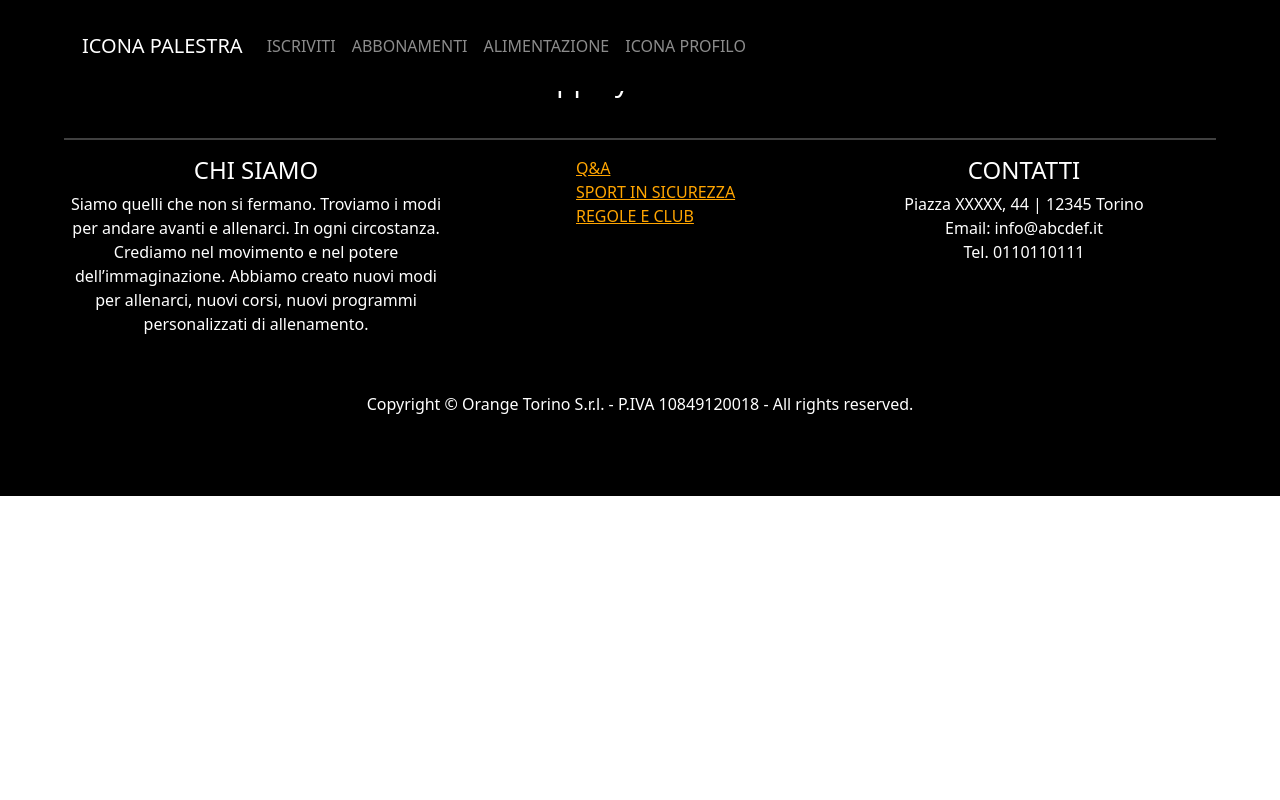
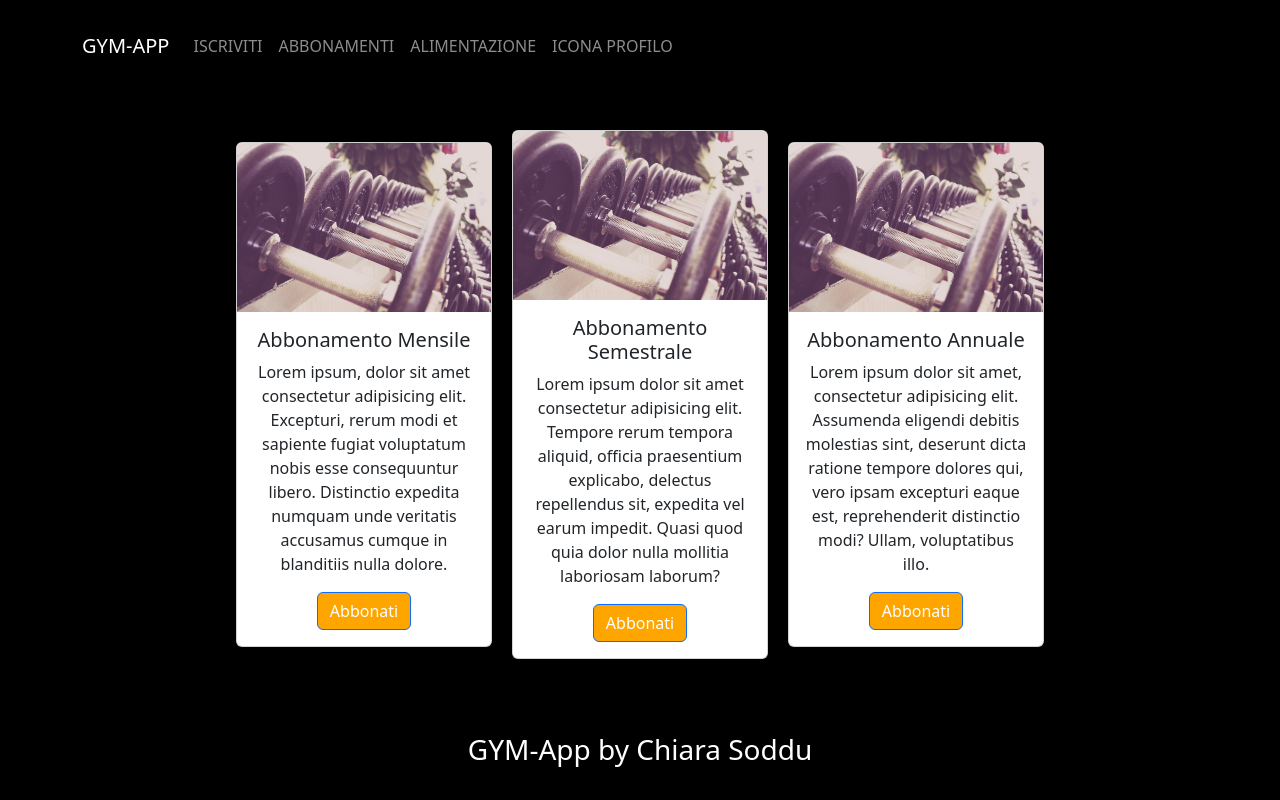
Before and after one commit to ChiaraSoddu/Capstone-Project, a React (Create React App) app: page /abbonamenti in a window 1280 px wide. Shown: the top 800 px of the page. Built offline with nearby package versions, Linux system fonts and the light colour scheme.

Commit message:
Capstone

```diff
--- a/src/App.js
+++ b/src/App.js
@@ -9,6 +9,7 @@ import MyHome from './components/MyHome';
 import Alimentazione from './components/Alimentazione';
 import Pt from './components/Pt';
 import Subscription from './components/Subscription';
+import Abbonamenti from './components/Abbonamenti';
 
 function App() {
 
@@ -22,6 +23,7 @@ function App() {
         <Route path="/" element={<MyHome />} />
         <Route path="/ali" element={<Alimentazione/>} />
         <Route path="/pt" element={<Pt/>} />
+        <Route path="/abbonamenti" element={<Abbonamenti/>} />
 
         </Routes>
       </BrowserRouter>
--- /dev/null
+++ b/src/Styles/Abbonamenti.css
@@ -0,0 +1,37 @@
+.sa{
+    display: flex;
+    flex-flow: column wrap;
+    justify-content: center;
+    align-items: center;
+    padding-top: 10vh;
+    background-color: black;
+}
+
+.carda {
+    width: 80vw;
+    margin-bottom: 2vh;
+}
+
+.btnA{
+    background-color: orange;
+}
+
+@media screen and (min-width: 600px) {
+
+    .carda {
+        width: 30rem;
+    }
+  }
+
+  @media screen and (min-width: 1000px) {
+    .sa{
+        display: flex;
+        flex-flow: row nowrap;
+        padding-top: 15vh;
+    }
+
+    .carda {
+        width: 16rem;
+        margin: 10px;
+    }
+  }
--- a/src/components/Abbonamenti.jsx
+++ b/src/components/Abbonamenti.jsx
@@ -1,7 +1,43 @@
+import Button from 'react-bootstrap/Button';
+import Card from 'react-bootstrap/Card';
+import '../Styles/Abbonamenti.css'
+import p1 from '../img/manubri.jpg'
+
 const Abbonamenti =()=> {
     return(
-        <section>
+        <section className='sa'>
+    <Card className='carda'>
+      <Card.Img variant="top" src={p1} />
+      <Card.Body>
+        <Card.Title>Abbonamento Mensile</Card.Title>
+        <Card.Text>
+          Lorem ipsum, dolor sit amet consectetur adipisicing elit. Excepturi, rerum modi et sapiente fugiat voluptatum nobis esse consequuntur libero. Distinctio expedita numquam unde veritatis accusamus cumque in blanditiis nulla dolore.
+        </Card.Text>
+        <Button className='btnA'>Abbonati</Button>
+      </Card.Body>
+    </Card>
 
+    <Card className='carda'>
+      <Card.Img variant="top" src={p1} />
+      <Card.Body>
+        <Card.Title>Abbonamento Semestrale</Card.Title>
+        <Card.Text>
+         Lorem ipsum dolor sit amet consectetur adipisicing elit. Tempore rerum tempora aliquid, officia praesentium explicabo, delectus repellendus sit, expedita vel earum impedit. Quasi quod quia dolor nulla mollitia laboriosam laborum?
+        </Card.Text>
+        <Button className='btnA'>Abbonati</Button>
+      </Card.Body>
+    </Card>
+
+    <Card className='carda'>
+      <Card.Img variant="top" src={p1} />
+      <Card.Body>
+        <Card.Title>Abbonamento Annuale</Card.Title>
+        <Card.Text>
+          Lorem ipsum dolor sit amet, consectetur adipisicing elit. Assumenda eligendi debitis molestias sint, deserunt dicta ratione tempore dolores qui, vero ipsam excepturi eaque est, reprehenderit distinctio modi? Ullam, voluptatibus illo.
+        </Card.Text>
+        <Button className='btnA'>Abbonati</Button>
+      </Card.Body>
+    </Card>
         </section>
     )
 }
--- a/src/components/Mynav.jsx
+++ b/src/components/Mynav.jsx
@@ -8,7 +8,7 @@ const MyNav = () => {
   <section>
     <Navbar  className='fixed-top'  expand='lg' bg='black' variant='dark '>
         <Container collapseOnSelect >
-        <Navbar.Brand  className='mt-0' href="/">ICONA PALESTRA</Navbar.Brand>
+        <Navbar.Brand  className='mt-0' href="/">GYM-APP</Navbar.Brand>
         <Navbar.Toggle className="ms-auto" aria-controls="responsive-navbar-nav " />
         <Navbar.Collapse id="responsive-navbar-nav">
           <Nav className='me-auto' >
```
Also changed, not shown: src/img/manubri.jpg (added).
